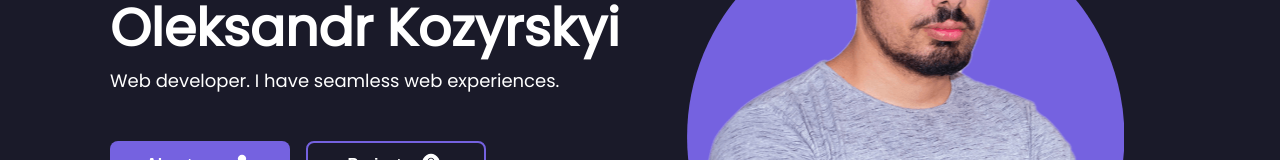
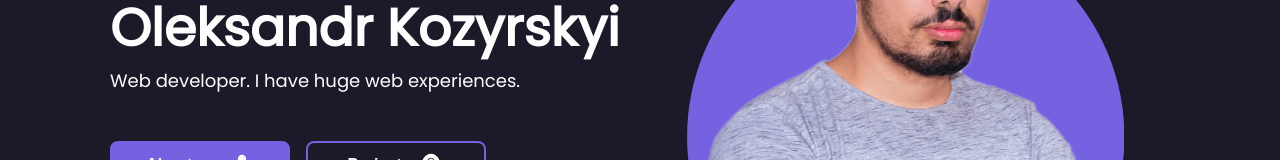
Before and after one commit to Kozirskiy/portfolio_web_developer, a React (Vite) app: page / in a window 1280 px wide. Shown: the part 252-412 px from the top of the page. Built offline with nearby package versions, Linux system fonts and the light colour scheme.

Commit message:
commit before paralax

```diff
--- a/src/layout/sections/main/Main.tsx
+++ b/src/layout/sections/main/Main.tsx
@@ -23,7 +23,7 @@ export const Main = () => {
                             </MainH2>
                             <div>
                                 <StyledH1>
-                                    Web developer. I have seamless web experiences.
+                                    Web developer. I have huge web experiences.
                                 </StyledH1>
                             </div>
 
```
